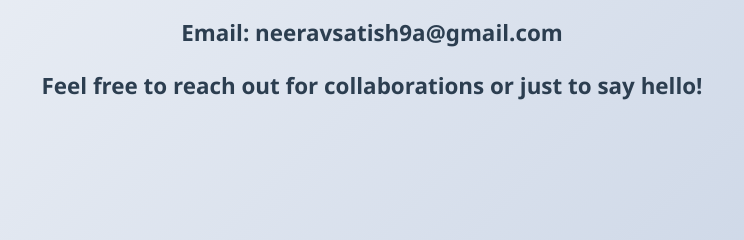
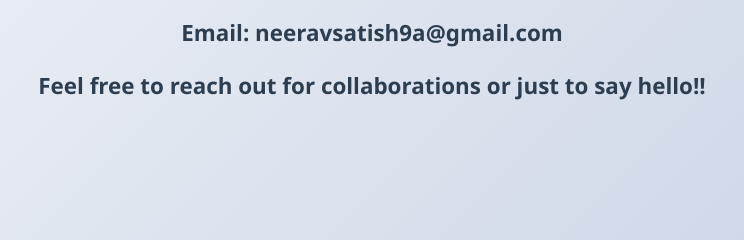
Before and after one commit to Neeravsatish178/Portfolio, a plain HTML site: page contact.html in a window 1280 px wide. Shown: the part 305-545 px from the top of the page, 268-1012 px from the left. Drawn offline with Linux system fonts and the light colour scheme.

Commit message:
Update contact.html

```diff
--- a/contact.html
+++ b/contact.html
@@ -22,7 +22,7 @@
   <section class="section">
     <h2>Get in Touch</h2>
     <p>Email: neeravsatish9a@gmail.com</p>
-    <p>Feel free to reach out for collaborations or just to say hello!</p>
+    <p>Feel free to reach out for collaborations or just to say hello!!</p>
   </section>
 
   <footer>
```
